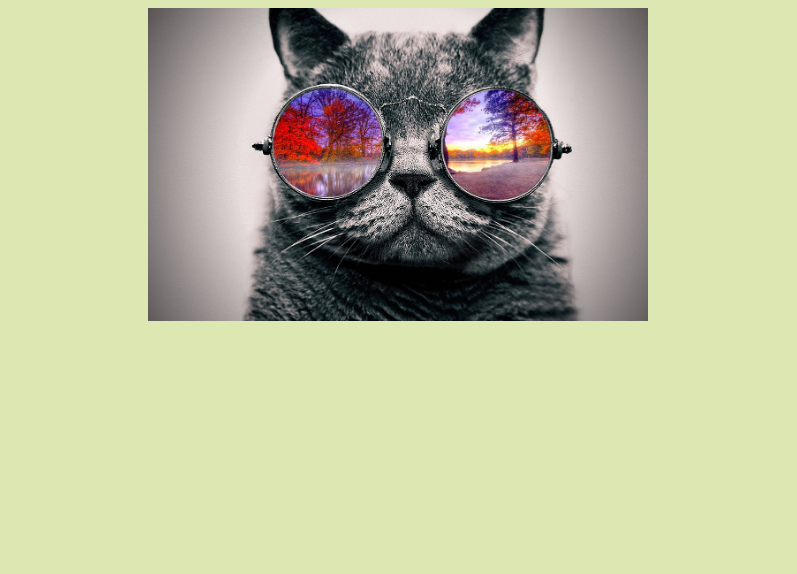
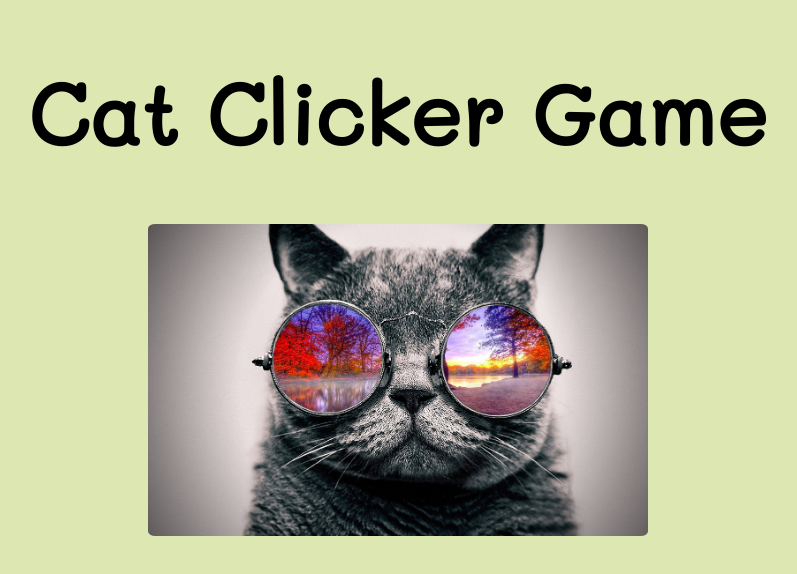
Before and after one commit to sayantanHack/Cat-Clicker, a plain HTML site: page index.html in a window 1280 px wide. Shown: the whole page, without its empty margins (242-1039 px from the left). Drawn offline with Linux system fonts and the light colour scheme.

Commit message:
few styles are added

```diff
--- a/index.html
+++ b/index.html
@@ -3,10 +3,12 @@
   <head>
     <meta charset="utf-8">
     <title>Cat Clicking Game</title>
+    <link href="https://fonts.googleapis.com/css?family=Mali" rel="stylesheet">
     <link rel="stylesheet" href="style.css">
   </head>
   <body>
-    <img src="coolcat.jpg" alt="click on cat" align="center">
+    <h1 align="center">Cat Clicker Game</h1>
+    <img src="coolcat.jpg" alt="click on cat">
      <script src="app.js"></script>
   </body>
 </html>
--- a/style.css
+++ b/style.css
@@ -1,5 +1,10 @@
 body{
   background: #dce7b2;
+}
+
+h1{
+    font-family: 'Mali', cursive;
+    font-size: 85px;
 }
 img{
   display: block;
@@ -7,5 +12,5 @@ img{
   margin-right: auto;
   width: 500px;
   height: auto;
-
+  border-radius: 1.5%;
 }
```
